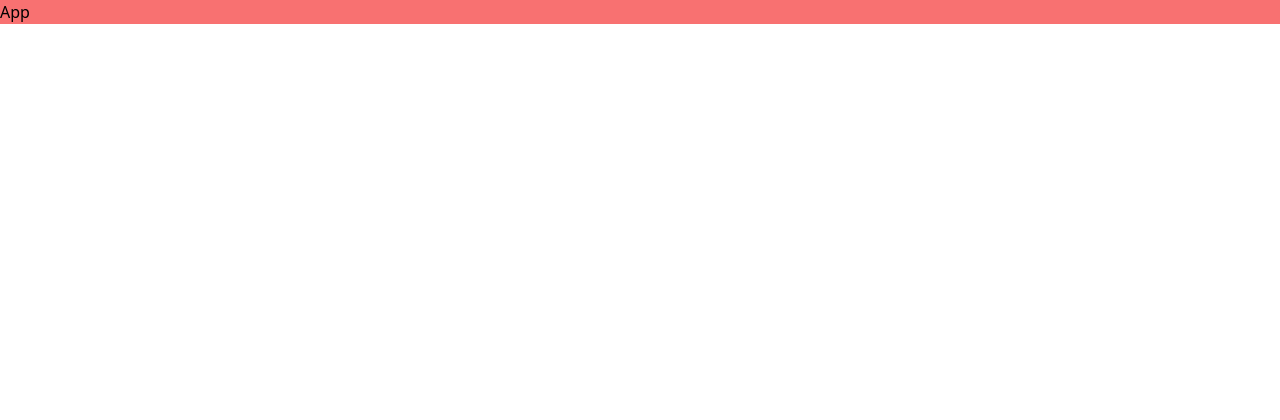
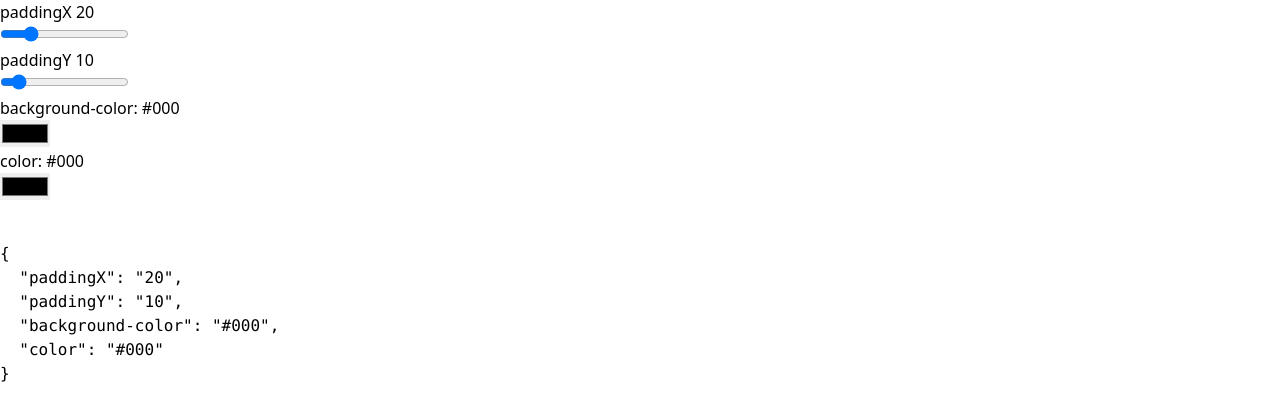
Before and after one commit to staranbeer/css-generator, a React (Create React App) app: page / in a window 1280 px wide. Shown: the top 420 px of the page. Built offline with nearby package versions, Linux system fonts and the light colour scheme.

Commit message:
added basic editor options

```diff
--- a/src/App.jsx
+++ b/src/App.jsx
@@ -1,7 +1,56 @@
 import React from "react";
+import { useDispatch, useSelector } from "react-redux";
+import { changeButtonStyles } from "./features/buttonSlice/buttonSlice";
 
 const App = () => {
-  return <div className="bg-red-400">App</div>;
+  const { styles } = useSelector((state) => state.button);
+  const dispatch = useDispatch();
+
+  const handleChange = (e) => {
+    const { name: property, value } = e.target;
+    dispatch(changeButtonStyles({ property, value }));
+  };
+
+  return (
+    <div className="">
+      <div className="">
+        <div>paddingX {styles["paddingX"]}</div>
+        <input
+          type="range"
+          value={styles["paddingX"]}
+          name="paddingX"
+          onChange={handleChange}
+        />
+
+        <div>paddingY {styles["paddingY"]}</div>
+        <input
+          type="range"
+          value={styles["paddingY"]}
+          name="paddingY"
+          onChange={handleChange}
+        />
+
+        <div>background-color: {styles["background-color"]}</div>
+        <input
+          type="color"
+          name="background-color"
+          value={styles["background-color"]}
+          onChange={handleChange}
+        />
+
+        <div>color: {styles.color}</div>
+        <input
+          type="color"
+          name="color"
+          value={styles["color"]}
+          onChange={handleChange}
+        />
+      </div>
+      <div className="mt-10">
+        <pre>{JSON.stringify(styles, null, 2)}</pre>
+      </div>
+    </div>
+  );
 };
 
 export default App;
--- /dev/null
+++ b/src/app/store.js
@@ -0,0 +1,10 @@
+import { configureStore } from "@reduxjs/toolkit";
+import buttonSlice from "../features/buttonSlice/buttonSlice";
+
+const store = configureStore({
+  reducer: {
+    button: buttonSlice,
+  },
+});
+
+export default store;
--- a/src/context/StylesProvider.jsx
+++ b/src/context/StylesProvider.jsx
@@ -4,40 +4,13 @@ import StylesContext from "./StylesContext";
 const StylesProvider = ({ children }) => {
   const [result, setResult] = useState("");
 
-  const initialState = {
-    "padding-left": "10",
-    "padding-right": "10",
-    "padding-top": "10",
-    "padding-bottom": "10",
-    "background-color": "#000",
-    color: "#000",
-  };
+  const initialState = {};
 
   function btnReducer(state, action) {
     const { type } = action;
     const { name, value } = action.payload;
 
     if (type === "changeButtonStyles") {
-      console.log(type, name, value);
-
-      if (name == "paddingX") {
-        return {
-          ...state,
-          "padding-left": value,
-          "padding-right": value,
-        };
-      } else if (name == "paddingY") {
-        return {
-          ...state,
-          "padding-top": value,
-          "padding-bottom": value,
-        };
-      } else {
-        return {
-          ...state,
-          [name]: value,
-        };
-      }
     }
   }
 
--- /dev/null
+++ b/src/features/buttonSlice/buttonSlice.js
@@ -0,0 +1,23 @@
+import { createSlice } from "@reduxjs/toolkit";
+
+const buttonSlice = createSlice({
+  name: "button",
+  initialState: {
+    styles: {
+      paddingX: "20",
+      paddingY: "10",
+      "background-color": "#000",
+      color: "#000",
+    },
+  },
+
+  reducers: {
+    changeButtonStyles: (state, action) => {
+      const { property, value } = action.payload;
+      state.styles[property] = value;
+    },
+  },
+});
+
+export const { changeButtonStyles } = buttonSlice.actions;
+export default buttonSlice.reducer;
--- /dev/null
+++ b/src/lib/isNum.js
@@ -0,0 +1,10 @@
+const number = ["padding-left", "padding-top"];
+
+const isNum = (value) => {
+  if (number.indexOf(value) !== -1) {
+    return true;
+  }
+  return false;
+};
+
+export default isNum;
```
Also changed, not shown: src/index.js (+4 -3 lines).
